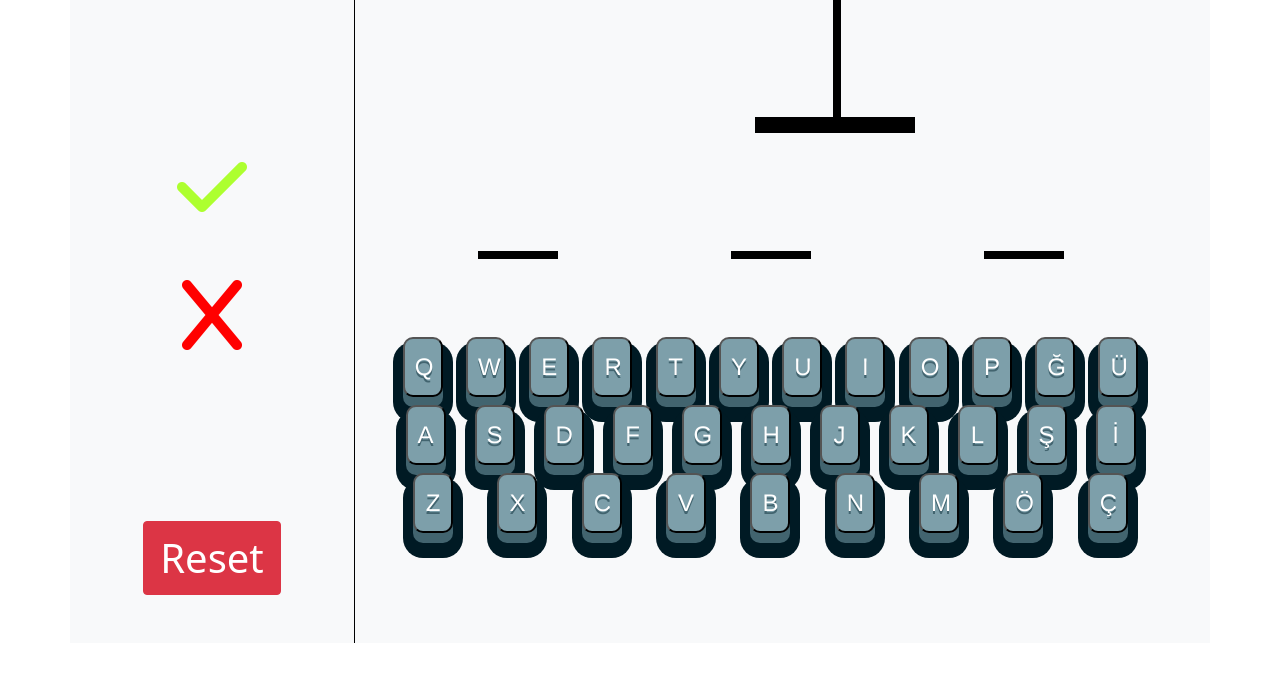
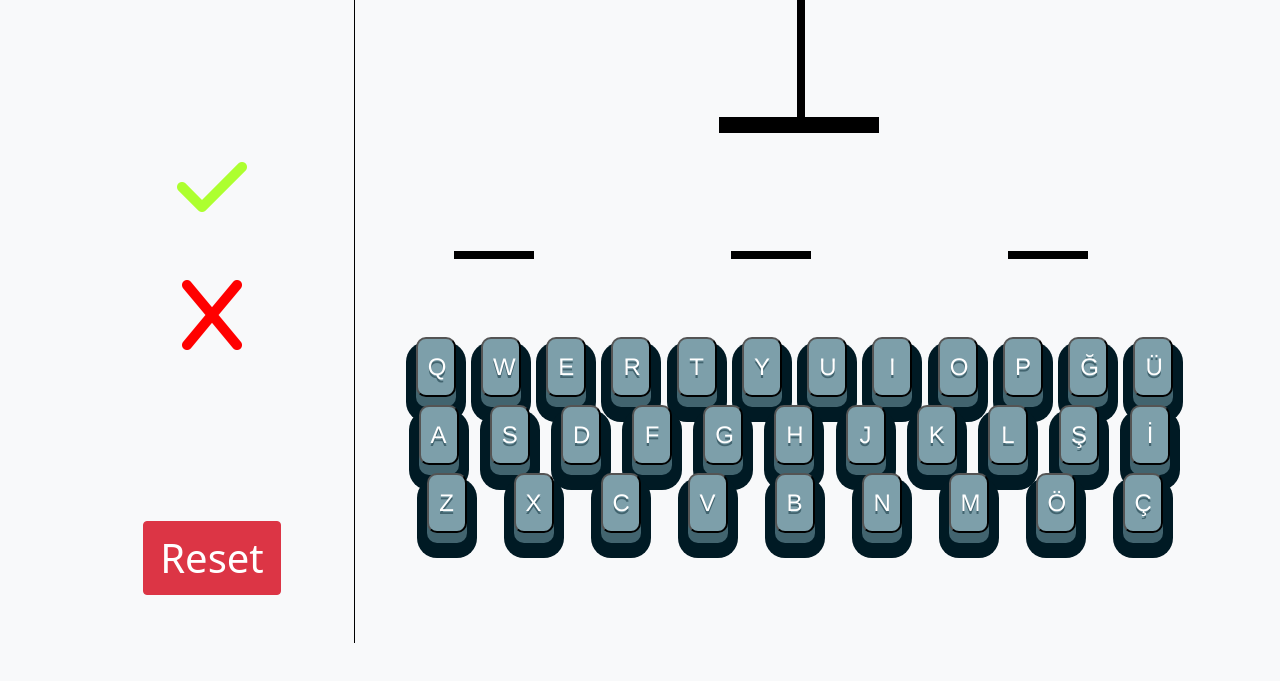
Before and after one commit to Utkucuu/hangMan, a plain HTML site: page index.html in a window 1280 px wide. Both pictures are taken after a click on the button "Start". Shown: the part 115-796 px from the top of the page. Drawn offline with nearby package versions, Linux system fonts and the light colour scheme.

Commit message:
bootstrap setting

```diff
--- a/index.html
+++ b/index.html
@@ -15,10 +15,10 @@
     <link rel="stylesheet" href="https://cdnjs.cloudflare.com/ajax/libs/font-awesome/6.2.0/css/all.min.css">
 </head>
 
-<body>
+<body class="bg-light">
 
 
-    <div class="container bg-light">
+    <div class="container">
 
         <div class="row">
             <div id="leftPanel" class="col-3 d-flex flex-column justify-content-between text-center">
@@ -44,7 +44,7 @@
 
             </div>
 
-            <div class="col-9 p-5">
+            <div class="col-9 pt-5">
 
                 <div class="row mb-5">
                     <div id="manArea">
@@ -82,11 +82,11 @@
 
                 </div>
 
-                <div id="keyboardArea" class="mt-5">
+                <div id="keyboardArea" class="mt-5 ms-5">
 
 
 
-                    <div class="row mt-5">
+                    <div class="row ">
                         <div id="buttonArea1" class="row buttonRow">
                             <button class="boardButtons my-auto">Q</button>
                             <button class="boardButtons my-auto">W</button>
```
